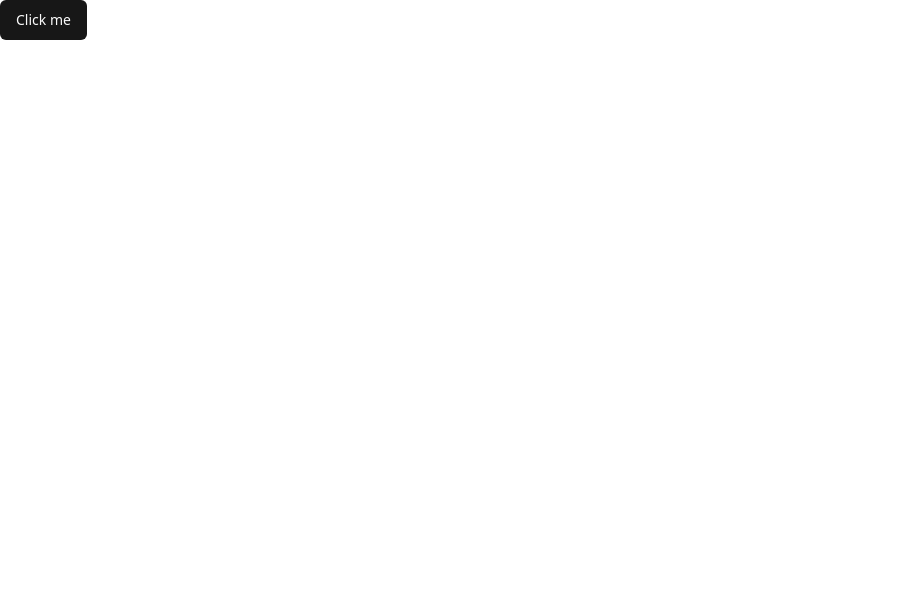
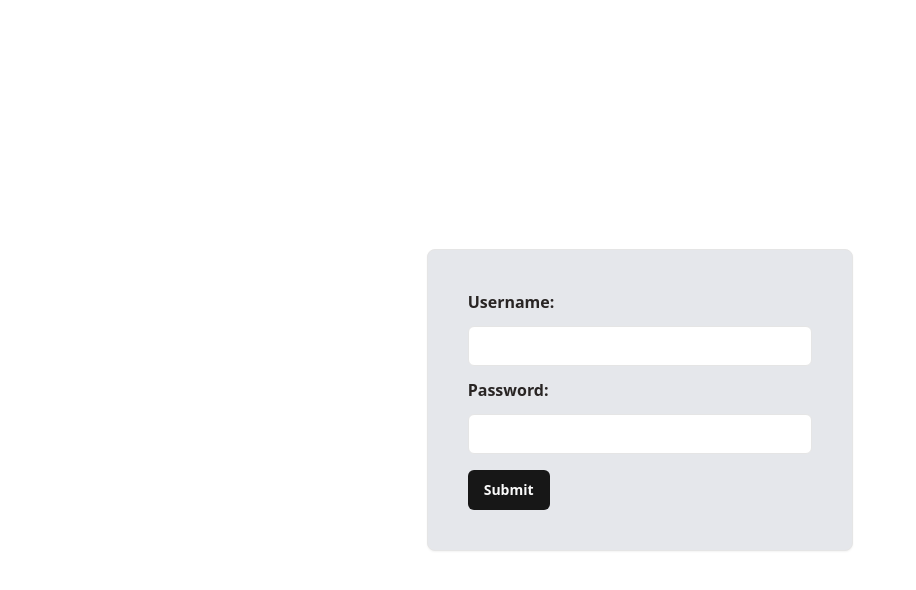
Before and after one commit to humbl3LilaS/todo_fronend, a React (Vite) app: page / in a window 1280 px wide. Shown: the top 590 px of the page, without its empty margins (0-916 px from the left). Built offline with nearby package versions, Linux system fonts and the light colour scheme.

Commit message:
add: Login page and login feature

```diff
--- a/package.json
+++ b/package.json
@@ -10,8 +10,10 @@
     "preview": "vite preview"
   },
   "dependencies": {
+    "@hookform/resolvers": "^3.9.0",
     "@radix-ui/react-slot": "^1.1.0",
     "@vitejs/plugin-react": "^4.3.1",
+    "axios": "^1.7.2",
     "class-variance-authority": "^0.7.0",
     "clsx": "^2.1.1",
     "lucide-react": "^0.411.0",
--- a/src/App.tsx
+++ b/src/App.tsx
@@ -1,14 +1,12 @@
-import {Button} from "@/components/ui/button";
+
+import Login from "@/components/Login.tsx";
 
 
 function App() {
 
 
     return (
-        <>
-            {/*<h1 className={"text-stone-700"}>Hello stupid ass fker</h1>*/}
-            <Button>Click me</Button>
-        </>
+        <Login/>
     );
 }
 
--- /dev/null
+++ b/src/components/Login.tsx
@@ -0,0 +1,15 @@
+import {LoginForm} from "@/components/LoginForm.tsx";
+import {useLocalStorage} from "@/hook/useLocalStorage.ts";
+
+export default function Login() {
+    const {getValue} = useLocalStorage("JWT_KEY");
+
+    const JWT_KEY = getValue();
+
+    return (
+        <section className={"w-screen h-screen flex justify-center items-center"}>
+            {JWT_KEY && <h1>Welcome</h1>}
+            {!JWT_KEY && <LoginForm/>}
+        </section>
+    );
+}
--- /dev/null
+++ b/src/components/LoginForm.tsx
@@ -0,0 +1,51 @@
+import * as z from "zod";
+import {SubmitHandler, useForm} from "react-hook-form";
+import {Button} from "@/components/ui/button.tsx";
+import {zodResolver} from "@hookform/resolvers/zod";
+import {Simulate} from "react-dom/test-utils";
+import submit = Simulate.submit;
+import {login} from "@/query/authQuery.ts";
+import {useLocalStorage} from "@/hook/useLocalStorage.ts";
+import {Card} from "@/components/ui/card.tsx";
+import {Input} from "@/components/ui/input.tsx";
+
+const LoginFormSchema = z.object({
+    username: z.string({required_error: "Username is required"}).min(3, {message: "Username must be at least 3 characters long"}).max(20, "Username must be at most 20 characters long"),
+    password: z.string().min(8, {message: "Password must be at least 8 characters long"}).regex(/^(?=.*[A-Za-z])(?=.*\d)(?=.*[@$!%*#?&])[A-Za-z\d@$!%*#?&]{8,}$/, {message: "Password must include at least one Capital letter and one special character"}),
+});
+
+type LoginFormSchemaType = z.infer<typeof LoginFormSchema>;
+
+export function LoginForm() {
+    const {register, handleSubmit, formState: {errors}} = useForm<LoginFormSchemaType>({
+        resolver: zodResolver(LoginFormSchema),
+        mode: "onTouched"
+    });
+
+    const {setValue} = useLocalStorage("JWT_KEY");
+
+    const onSubmit = (data: LoginFormSchemaType) => {
+
+        console.log(data);
+        const jwt_key = login(data.username, data.password);
+        jwt_key.then(data => setValue(data.accessToken));
+    };
+
+    return (
+        <Card className={"w-1/3 p-10 bg-gray-200 text-stone-800"}>
+            <form onSubmit={handleSubmit(onSubmit)}>
+                <div className={"flex flex-col gap-y-3 mb-3"}>
+                    <label htmlFor="username" className={"font-bold"}>Username:</label>
+                    <Input type="text" id={"username"} {...register("username")}/>
+                    {errors.username && <h1>{errors.username.message}</h1>}
+                </div>
+                <div className={"flex flex-col gap-y-3"}>
+                    <label htmlFor="password" className={"font-bold"}>Password:</label>
+                    <Input type="password" {...register("password")} id={"password"}/>
+                    {errors.password && <h1>{errors.password.message}</h1>}
+                </div>
+                <Button type={"submit"} className={"mt-4 font-bold"}>Submit</Button>
+            </form>
+        </Card>
+    );
+}
--- /dev/null
+++ b/src/components/ui/card.tsx
@@ -0,0 +1,79 @@
+import * as React from "react"
+
+import { cn } from "@/lib/utils"
+
+const Card = React.forwardRef<
+  HTMLDivElement,
+  React.HTMLAttributes<HTMLDivElement>
+>(({ className, ...props }, ref) => (
+  <div
+    ref={ref}
+    className={cn(
+      "rounded-lg border border-neutral-200 bg-white text-neutral-950 shadow-sm dark:border-neutral-800 dark:bg-neutral-950 dark:text-neutral-50",
+      className
+    )}
+    {...props}
+  />
+))
+Card.displayName = "Card"
+
+const CardHeader = React.forwardRef<
+  HTMLDivElement,
+  React.HTMLAttributes<HTMLDivElement>
+>(({ className, ...props }, ref) => (
+  <div
+    ref={ref}
+    className={cn("flex flex-col space-y-1.5 p-6", className)}
+    {...props}
+  />
+))
+CardHeader.displayName = "CardHeader"
+
+const CardTitle = React.forwardRef<
+  HTMLParagraphElement,
+  React.HTMLAttributes<HTMLHeadingElement>
+>(({ className, ...props }, ref) => (
+  <h3
+    ref={ref}
+    className={cn(
+      "text-2xl font-semibold leading-none tracking-tight",
+      className
+    )}
+    {...props}
+  />
+))
+CardTitle.displayName = "CardTitle"
+
+const CardDescription = React.forwardRef<
+  HTMLParagraphElement,
+  React.HTMLAttributes<HTMLParagraphElement>
+>(({ className, ...props }, ref) => (
+  <p
+    ref={ref}
+    className={cn("text-sm text-neutral-500 dark:text-neutral-400", className)}
+    {...props}
+  />
+))
+CardDescription.displayName = "CardDescription"
+
+const CardContent = React.forwardRef<
+  HTMLDivElement,
+  React.HTMLAttributes<HTMLDivElement>
+>(({ className, ...props }, ref) => (
+  <div ref={ref} className={cn("p-6 pt-0", className)} {...props} />
+))
+CardContent.displayName = "CardContent"
+
+const CardFooter = React.forwardRef<
+  HTMLDivElement,
+  React.HTMLAttributes<HTMLDivElement>
+>(({ className, ...props }, ref) => (
+  <div
+    ref={ref}
+    className={cn("flex items-center p-6 pt-0", className)}
+    {...props}
+  />
+))
+CardFooter.displayName = "CardFooter"
+
+export { Card, CardHeader, CardFooter, CardTitle, CardDescription, CardContent }
--- /dev/null
+++ b/src/components/ui/input.tsx
@@ -0,0 +1,25 @@
+import * as React from "react"
+
+import { cn } from "@/lib/utils"
+
+export interface InputProps
+  extends React.InputHTMLAttributes<HTMLInputElement> {}
+
+const Input = React.forwardRef<HTMLInputElement, InputProps>(
+  ({ className, type, ...props }, ref) => {
+    return (
+      <input
+        type={type}
+        className={cn(
+          "flex h-10 w-full rounded-md border border-neutral-200 bg-white px-3 py-2 text-sm ring-offset-white file:border-0 file:bg-transparent file:text-sm file:font-medium placeholder:text-neutral-500 focus-visible:outline-none focus-visible:ring-2 focus-visible:ring-neutral-950 focus-visible:ring-offset-2 disabled:cursor-not-allowed disabled:opacity-50 dark:border-neutral-800 dark:bg-neutral-950 dark:ring-offset-neutral-950 dark:placeholder:text-neutral-400 dark:focus-visible:ring-neutral-300",
+          className
+        )}
+        ref={ref}
+        {...props}
+      />
+    )
+  }
+)
+Input.displayName = "Input"
+
+export { Input }
--- /dev/null
+++ b/src/hook/useLocalStorage.ts
@@ -0,0 +1,11 @@
+export const useLocalStorage = (key: string) => {
+    const setValue = (value: string) => {
+        localStorage.setItem(key, value);
+    };
+
+    const getValue = () => {
+        return localStorage.getItem(key) ?? "";
+    };
+
+    return {setValue, getValue};
+};
--- /dev/null
+++ b/src/query/authQuery.ts
@@ -0,0 +1,10 @@
+import {axiosInstance} from "@/query/axiosInstance.ts";
+import {TLogin} from "@/types/authType.ts";
+import {AxiosResponse} from "axios";
+
+export const login = async (username: string, password: string) => {
+    const jwt_key = await axiosInstance.post<TLogin, AxiosResponse<TLogin>>("/auth/login", {
+        username, password
+    }).then(res => res.data);
+    return jwt_key;
+};
--- /dev/null
+++ b/src/query/axiosInstance.ts
@@ -0,0 +1,5 @@
+import axios from "axios";
+
+export const axiosInstance = axios.create({
+    baseURL: "http://localhost:3000/api/v1"
+});
--- /dev/null
+++ b/src/query/todoQuery.ts
@@ -0,0 +1 @@
+// export const getAllTodo =
--- /dev/null
+++ b/src/types/authType.ts
@@ -0,0 +1,3 @@
+export type TLogin = {
+    accessToken: string;
+}
```
Also changed, not shown: 1 other file (tests, documents, lock files or other folders).
